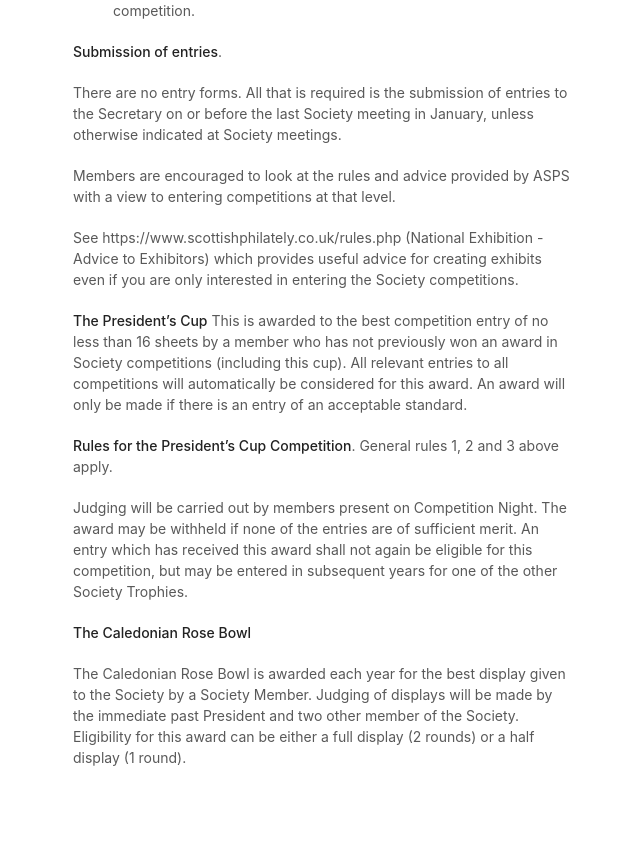
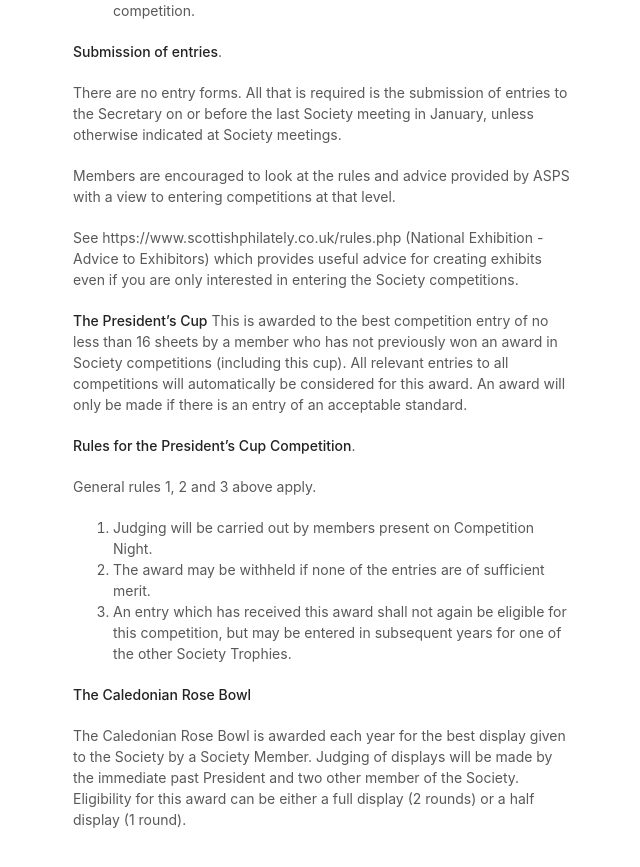
Before and after one commit to astalker/caledonian-stamps, a Jekyll site: the page built from competitions.md, in a window 1280 px wide and 900 px high, scrolled down 2048 px. Shown: the top 867 px of the window, without its empty margins (497-1137 px from the left). Built offline with Jekyll 4.4.1, drawn with Linux system fonts in a browser that asks for light colours; our own code applies the rules of GitHub Pages for plain Markdown files; before the commit the page ends 2886 px from its top, so only the background shows below that; part of the change alters nothing that is shown.

Commit message:
More numbering of President's Cup rules

```diff
--- a/competitions.md
+++ b/competitions.md
@@ -59,11 +59,11 @@ See https://www.scottishphilately.co.uk/rules.php (National Exhibition - Advice
 This is awarded to the best competition entry of no less than 16 sheets by a member who has not previously won an award in Society competitions (including this cup). All relevant entries to all competitions will automatically be considered for this award. An award will only be made if there is an entry of an acceptable standard.
 
 **Rules for the President's Cup Competition**.
+
 General rules 1, 2 and 3 above apply.
-
-Judging will be carried out by members present on Competition Night.
-The award may be withheld if none of the entries are of sufficient merit.
-An entry which has received this award shall not again be eligible for this competition, but may be entered in subsequent years for one of the other Society Trophies.
+4. Judging will be carried out by members present on Competition Night.
+5. The award may be withheld if none of the entries are of sufficient merit.
+6. An entry which has received this award shall not again be eligible for this competition, but may be entered in subsequent years for one of the other Society Trophies.
 
 **The Caledonian Rose Bowl**
 
```
